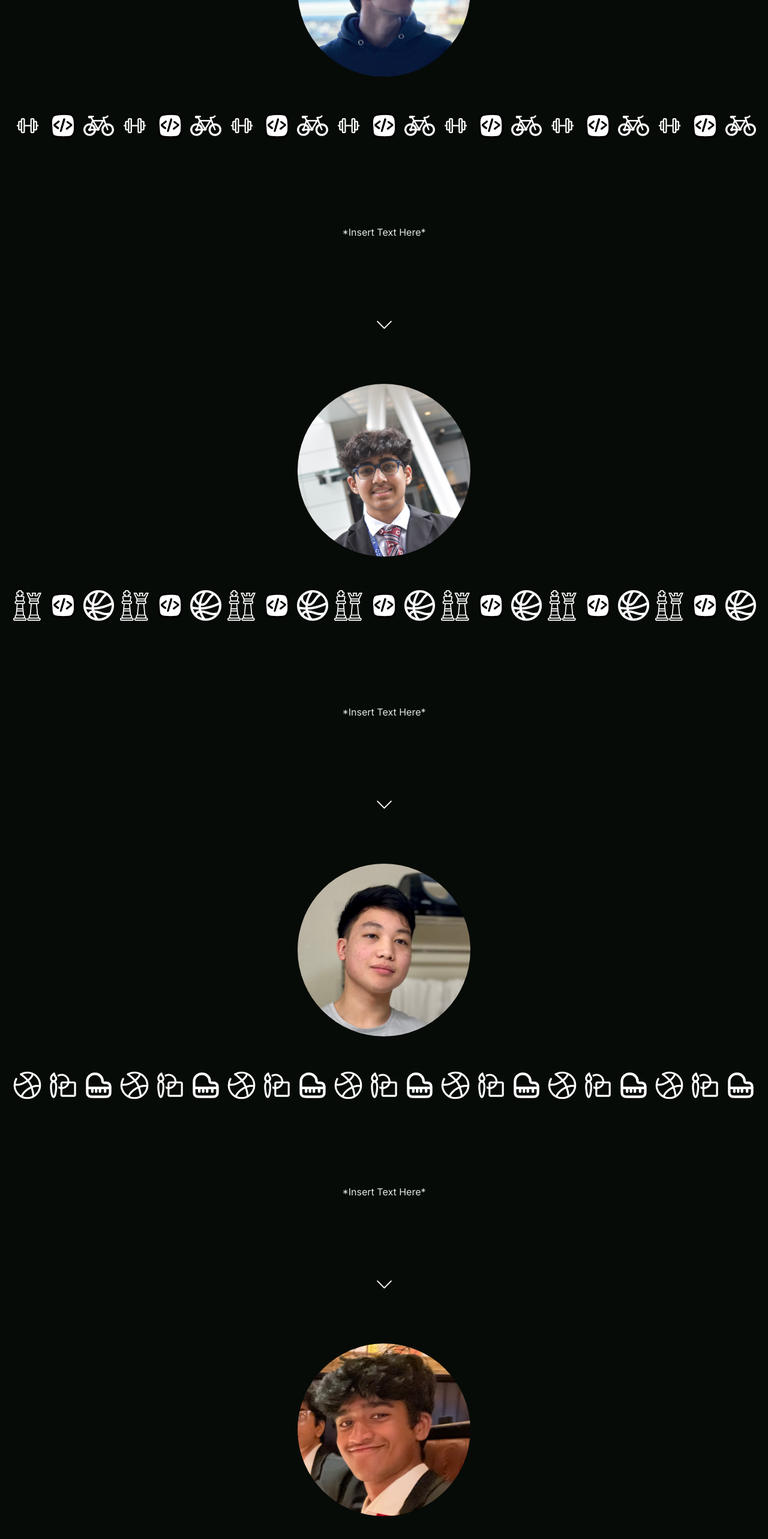
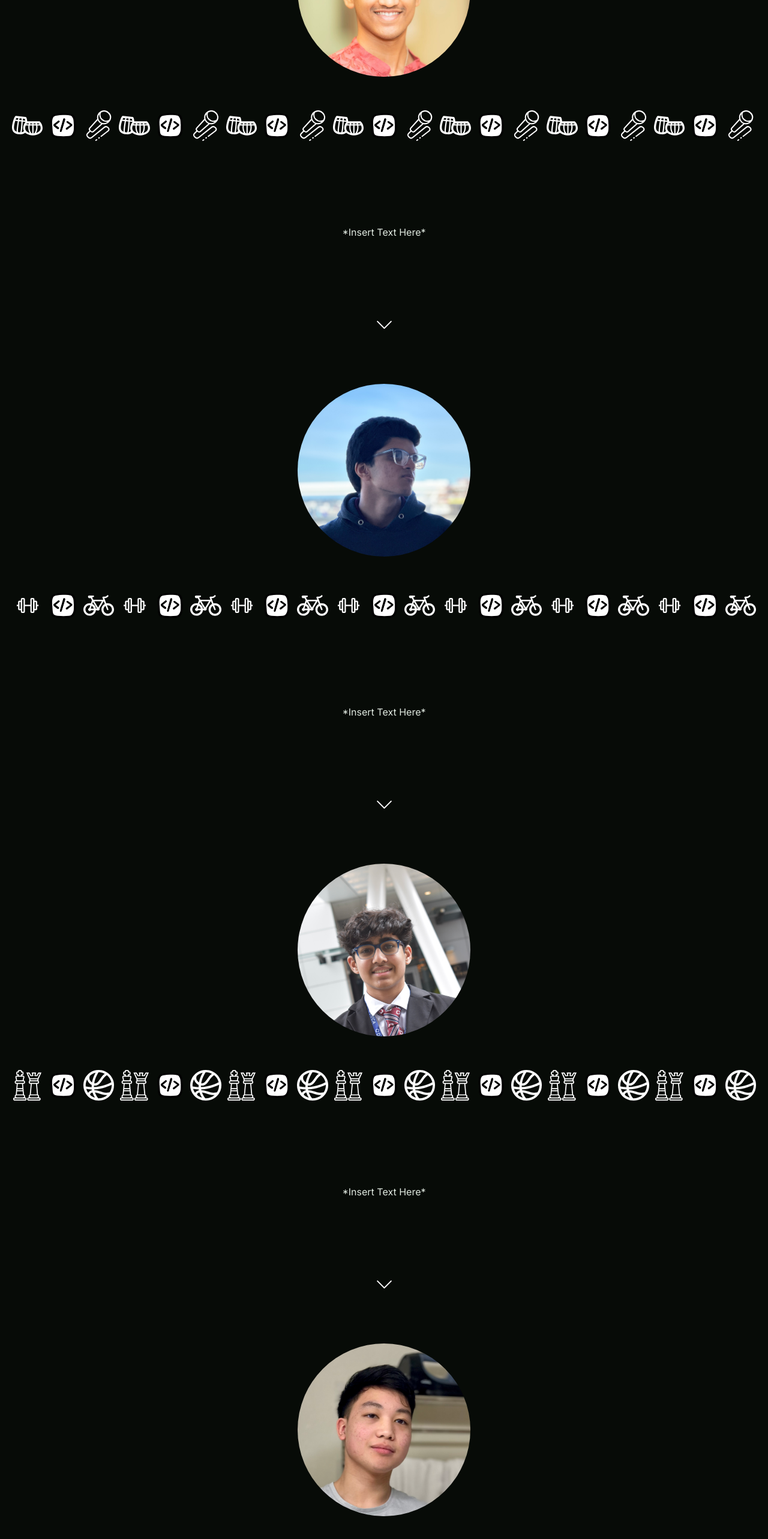
Before and after one commit to SaiChittella/Alpine_Dev_Website, a Next.js app: page /about in a window 1280 px wide. Shown: the part 216-2782 px from the top of the page at 60% size. Built offline with nearby package versions, Linux system fonts and the light colour scheme.

Commit message:
Changed lalith's about us picture

```diff
--- a/src/app/about/page.tsx
+++ b/src/app/about/page.tsx
@@ -10,7 +10,7 @@ export default function AboutUs() {
 			"imgs/about/coding.svg",
 			"imgs/about/lalith/singing.svg",
 		],
-		picture: "imgs/about/lalith/lalith.jpeg",
+		picture: "imgs/about/lalith/lalith.jpg",
 	};
 	const sai = {
 		name: "Sai",
@@ -49,6 +49,11 @@ export default function AboutUs() {
 	return (
 		<>
 			<AboutUsSection
+				pfp={lalith.picture}
+				URLs={lalith.urls}
+				paragraph={lalith.paragraph}
+			/>
+			<AboutUsSection
 				pfp={sai.picture}
 				URLs={sai.urls}
 				paragraph={sai.paragraph}
@@ -62,11 +67,6 @@ export default function AboutUs() {
 				pfp={logan.picture}
 				URLs={logan.urls}
 				paragraph={logan.paragraph}
-			/>
-			<AboutUsSection
-				pfp={lalith.picture}
-				URLs={lalith.urls}
-				paragraph={lalith.paragraph}
 				scrollArrow={false}
 			/>
 		</>
```
Also changed, not shown: public/imgs/about/lalith/lalith.jpeg (deleted), public/imgs/about/lalith/lalith.jpg (added).
